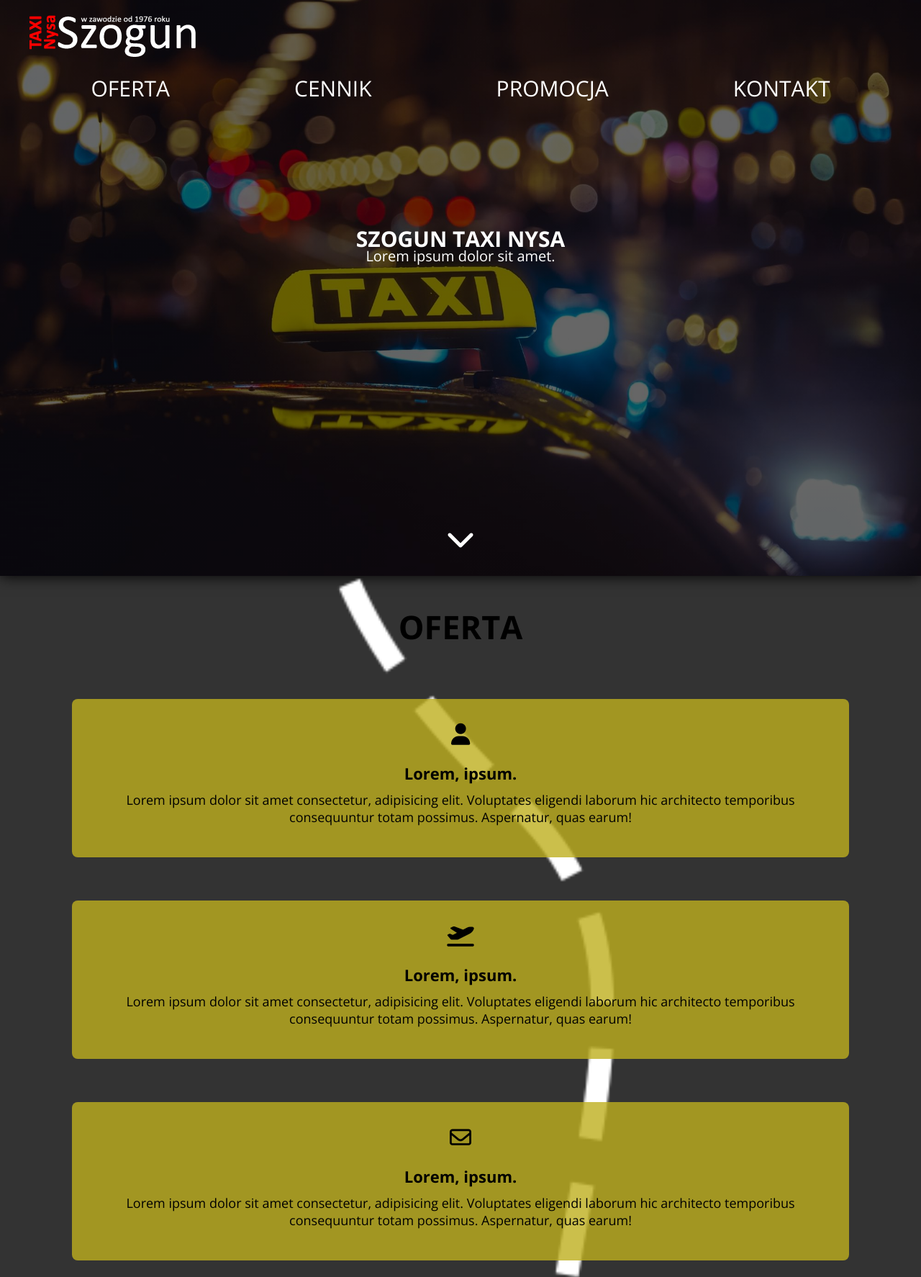
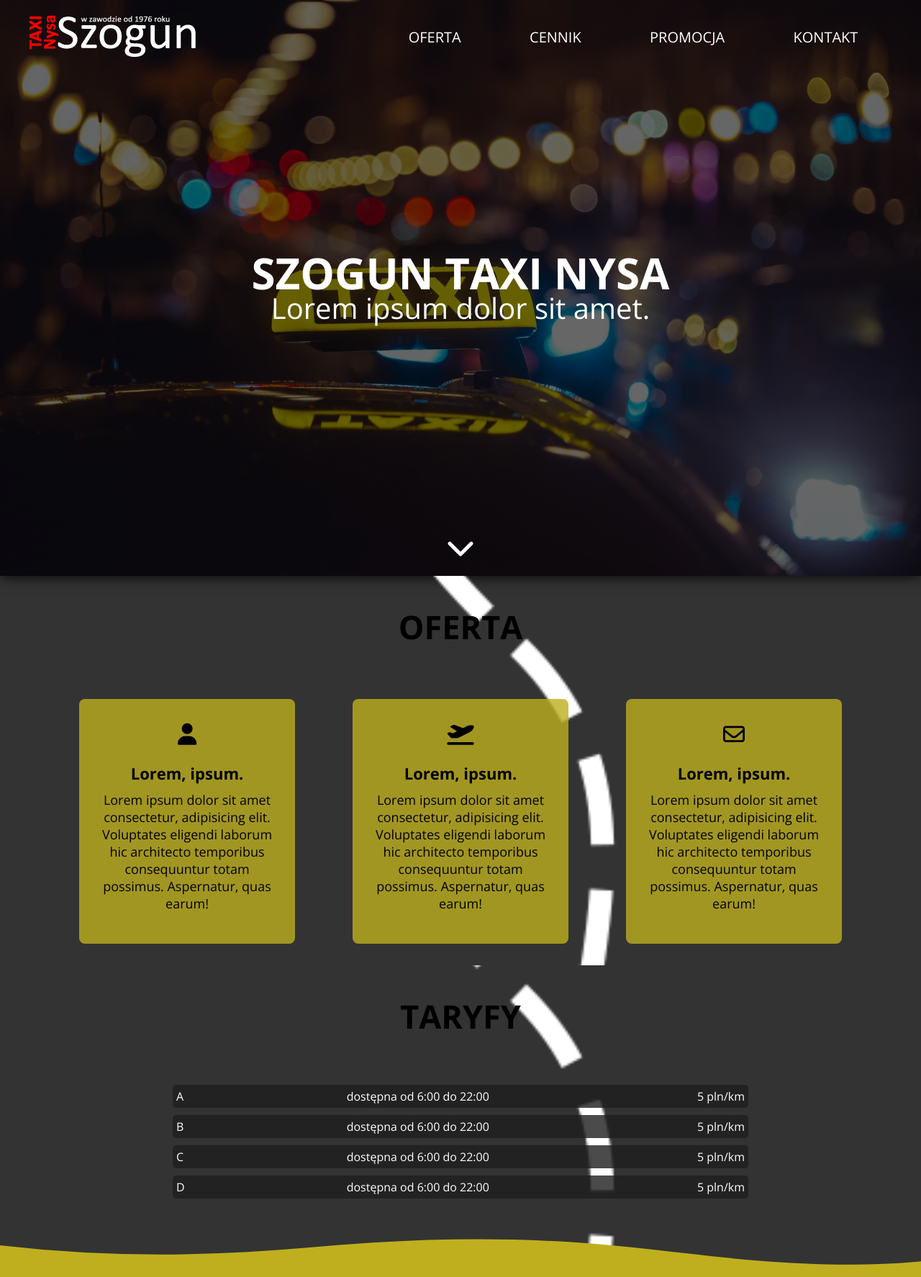
Before and after one commit to Thadon1110/TaxiNysa, a website: page index.html in a window 1280 px wide. Shown: the top 1774 px of the page at 72% size. Drawn offline with nearby package versions, Linux system fonts and the light colour scheme.

Commit message:
Graphics changes

```diff
--- a/index.html
+++ b/index.html
@@ -17,18 +17,18 @@
 				<div class="nav__elements">
 					<div class="nav__header">
 						<div class="nav__logo">
-							<a href="#"><img src="./dist/img/logo.png" alt="TAXI NYSA" /></a>
+							<a href="index.html#"><img src="./dist/img/logo.png" alt="TAXI NYSA" /></a>
 						</div>
 						<div class="nav__menu-burger">
 							<i class="fa-solid fa-bars"></i>
 						</div>
-					</div>
 
-					<div class="nav__menu">
-						<a href="#">oferta</a>
-						<a href="#">cennik</a>
-						<a href="#">promocja</a>
-						<a href="#">kontakt</a>
+						<div class="nav__menu">
+							<a href="index.html#offers">oferta</a>
+							<a href="index.html#tariffs">cennik</a>
+							<a href="index.html#promotion">promocja</a>
+							<a href="index.html#contact">kontakt</a>
+						</div>
 					</div>
 				</div>
 			</div>
@@ -36,21 +36,24 @@
 			<div class="nav__mobile">
 				<i class="fa-solid fa-x nav__mobile-exit"></i>
 
-				<a href="#">oferta</a>
-				<a href="#">cennik</a>
-				<a href="#">promocja</a>
-				<a href="#">kontakt</a>
+				<a href="index.html#offers">oferta</a>
+				<a href="index.html#tariffs">cennik</a>
+				<a href="index.html#promotion">promocja</a>
+				<a href="index.html#contact">kontakt</a>
 			</div>
 		</nav>
 
 		<header class="header">
-			<h1>SZOGUN TAXI NYSA</h1>
-			<p>Lorem ipsum dolor sit amet.</p>
+			<div class="header__text">
+				<h1>SZOGUN TAXI NYSA</h1>
+				<p>Lorem ipsum dolor sit amet.</p>
+			</div>
 
-			<i class="fa-solid fa-chevron-down"></i>
+			<a href="index.html#offers"><i class="fa-solid fa-chevron-down"></i></a>
 		</header>
+
 		<main>
-			<section class="offers">
+			<section class="offers" id="offers">
 				<div class="wrapper">
 					<div class="section__heading">
 						<h2>oferta</h2>
@@ -90,7 +93,7 @@
 				</div>
 			</section>
 
-			<section class="tariffs">
+			<section class="tariffs" id="tariffs">
 				<div class="wrapper">
 					<div class="section__heading">
 						<h2>taryfy</h2>
@@ -156,7 +159,7 @@
 				</div>
 			</section>
 
-			<section class="promotion">
+			<section class="promotion" id="promotion">
 				<div class="wrapper">
 					<div class="section__heading">
 						<h2>promocja</h2>
@@ -170,7 +173,7 @@
 				</div>
 			</section>
 
-			<section class="contact">
+			<section class="contact" id="contact">
 				<div class="custom-shape-divider-top-1690032619">
 					<svg data-name="Layer 1" xmlns="http://www.w3.org/2000/svg" viewBox="0 0 1200 120" preserveAspectRatio="none">
 						<path
--- a/src/sass/_medium.scss
+++ b/src/sass/_medium.scss
@@ -4,7 +4,7 @@
 	.nav {
 		&__header {
 			.nav__logo {
-				width: 100%;
+				width: 40%;
 			}
 
 			.nav__menu-burger {
@@ -17,4 +17,52 @@
 			display: flex;
 		}
 	}
+
+	.header {
+		&__text {
+			top: 50%;
+			padding-bottom: 1rem;
+		}
+
+		h1 {
+			font-size: 6rem;
+		}
+
+		p {
+			margin-top: -2rem;
+			font-size: 4rem;
+		}
+	}
+
+	.contact {
+		&__container {
+			flex-direction: row;
+		}
+
+		&__img {
+			width: 50%;
+		}
+
+		&__informations {
+			width: 30%;
+
+			&-element {
+				display: flex;
+				flex-direction: column;
+				padding: 4rem;
+				text-align: left;
+			}
+
+			p {
+				font-size: 3rem;
+				text-transform: uppercase;
+				font-weight: bold;
+			}
+
+			a {
+				font-size: 2.2em;
+				color: $dark;
+			}
+		}
+	}
 }
--- a/src/sass/style.scss
+++ b/src/sass/style.scss
@@ -44,13 +44,13 @@ body {
 		.nav__logo {
 			display: flex;
 			justify-content: flex-start;
-			width: 50%;
+			width: 30%;
 		}
 
 		.nav__menu-burger {
 			display: flex;
 			justify-content: flex-end;
-			width: 50%;
+			width: 70%;
 			font-size: 3rem;
 			color: $light;
 
@@ -64,9 +64,8 @@ body {
 	&__menu {
 		display: none;
 		justify-content: space-around;
-		margin-top: 2rem;
-		width: 100%;
-		font-size: 3rem;
+		width: 60%;
+		font-size: 2rem;
 
 		a {
 			text-transform: uppercase;
@@ -119,7 +118,6 @@ body {
 	flex-direction: column;
 	width: 100%;
 	height: 100%;
-	padding-bottom: 12rem;
 	background-image: linear-gradient(45deg, rgba(0, 0, 0, 0.6), rgba(0, 0, 0, 0.6)), url('../img/header.jpg');
 	background-size: cover;
 	background-repeat: no-repeat;
@@ -127,6 +125,16 @@ body {
 	text-align: center;
 	color: $light;
 	box-shadow: 0 0 20px $dark;
+
+	&__text {
+		position: sticky;
+		top: 48%;
+		left: 50%;
+		transform: translateY(-50%);
+		width: 100%;
+		padding-bottom: 3rem;
+		text-align: center;
+	}
 
 	h1 {
 		font-size: 3rem;
@@ -142,7 +150,7 @@ body {
 	i {
 		position: absolute;
 		left: 50%;
-		bottom: 4%;
+		bottom: 2rem;
 		transform: translate(-50%);
 		font-size: 4rem;
 		color: $light;
@@ -161,7 +169,7 @@ body {
 		display: flex;
 		justify-content: center;
 		align-items: center;
-		flex-direction: column;
+		flex-wrap: wrap;
 	}
 
 	&__card {
@@ -169,7 +177,7 @@ body {
 		justify-content: center;
 		align-items: center;
 		flex-direction: column;
-		max-width: 90%;
+		width: 30rem;
 		margin: 3rem 4rem;
 		padding: 2rem;
 		background-color: rgb(191, 175, 31, 0.8);
@@ -225,12 +233,14 @@ body {
 		align-items: center;
 		text-align: center;
 		width: 100%;
+		max-width: 80rem;
 		margin: 0.5rem 0;
-		padding: 5px;
+		padding: 0.5rem;
 		background-color: rgb(31, 31, 31, 0.8);
 		border-radius: 5px;
 		font-size: 1.6rem;
 		color: $light;
+		transition: scale 0.3s;
 
 		&-nb {
 			width: 10%;
@@ -246,6 +256,10 @@ body {
 			text-align: right;
 		}
 	}
+
+	&__offer:hover {
+		scale: 1.1;
+	}
 }
 
 .promotion {
@@ -253,13 +267,13 @@ body {
 	background-size: cover;
 	background-repeat: no-repeat;
 	background-position: center;
-	// box-shadow: 0 0 20px #770000;
 	color: $light;
 
 	&__text {
 		width: 100%;
 		padding: 2rem;
 		font-size: 2rem;
+		text-align: center;
 		font-weight: 600;
 	}
 }
```
Also changed, not shown: dist/css/style.min.css, dist/img/wave-haikei.svg (added), dist/img/wave-haikei1.svg (added), dist/img/wave-haikei2.svg (added), src/img/wave-haikei.svg (added), src/img/wave-haikei1.svg (added), src/img/wave-haikei2.svg (added), 1 other file.
